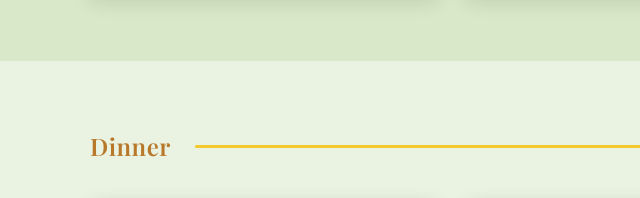
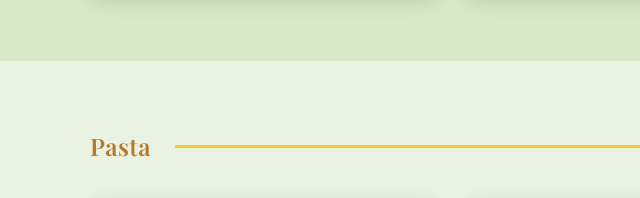
Before and after one commit to Harleydawn/naturally-with-harley, a plain HTML site: page homemade.html in a window 1280 px wide. Shown: the part 6174-6372 px from the top of the page, 0-640 px from the left. Drawn offline with nearby package versions, Linux system fonts and the light colour scheme; a web font is replaced by a local one.

Commit message:
Rename Dinner section to Pasta

```diff
--- a/homemade.html
+++ b/homemade.html
@@ -502,9 +502,9 @@
     </div>
   </section>
 
-  <!-- ── DINNER ────────────────────────────────── -->
+  <!-- ── PASTA ─────────────────────────────────── -->
   <section class="cat-section">
-    <div class="cat-header"><h2>Dinner</h2></div>
+    <div class="cat-header"><h2>Pasta</h2></div>
     <div class="recipe-grid">
 
       <div class="recipe-card">
```
